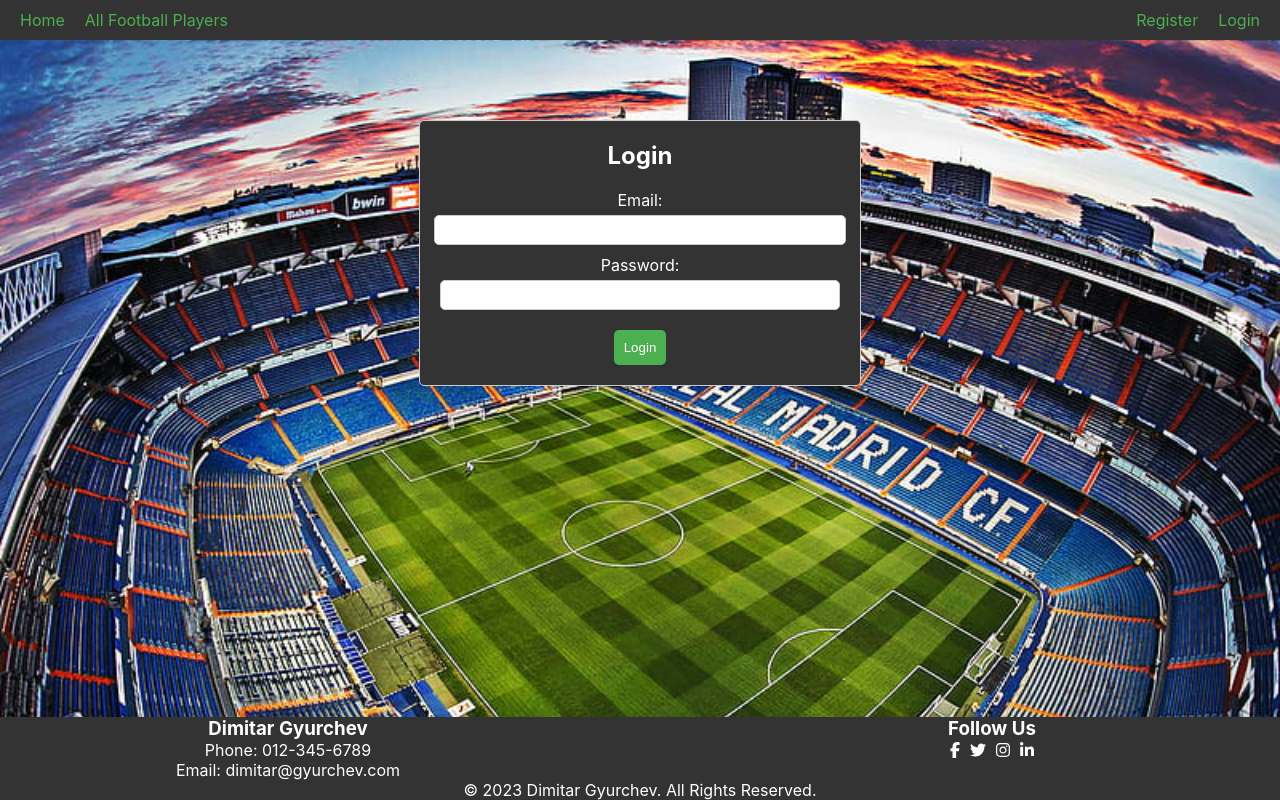
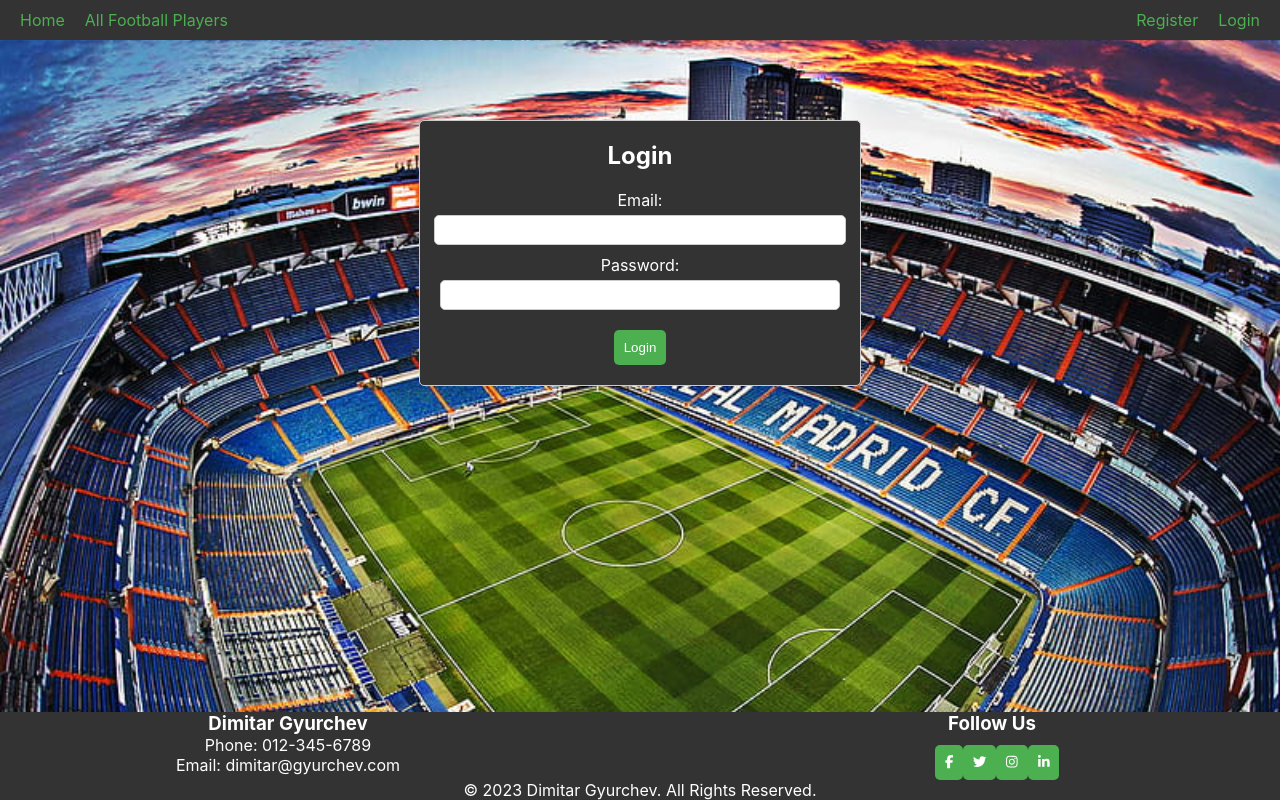
Before and after one commit to DimitarGyurchev/football-players, a React (Create React App) app: page /login in a window 1280 px wide. Built offline with nearby package versions, Linux system fonts and the light colour scheme.

Commit message:
footer style fixed

```diff
--- a/src/components/Footer/Footer.js
+++ b/src/components/Footer/Footer.js
@@ -15,11 +15,14 @@ export const Footer = () => {
                 <div className={styles.footerColumn} id="follow">
                     <h3>Follow Us</h3>
                     <div className={styles.socialIcons}>
-                        <a href="#"><FontAwesomeIcon icon={faFacebookF} /></a>
-                        <a href="#"><FontAwesomeIcon icon={faTwitter} /></a>
-                        <a href="#"><FontAwesomeIcon icon={faInstagram} /></a>
-                        <a href="#"><FontAwesomeIcon icon={faLinkedinIn} /></a>
+                        <ul>
+                            <button type="button" role="link"><FontAwesomeIcon icon={faFacebookF} /></button>
+                            <button type="button" role="link"><FontAwesomeIcon icon={faTwitter} /></button>
+                            <button type="button" role="link"><FontAwesomeIcon icon={faInstagram} /></button>
+                            <button type="button" role="link"><FontAwesomeIcon icon={faLinkedinIn} /></button>
+                        </ul>
                     </div>
+
                 </div>
             </div>
             <div className={styles.footerCopy}>
--- a/src/components/Footer/Footer.module.css
+++ b/src/components/Footer/Footer.module.css
@@ -29,11 +29,18 @@ footer p {
     padding-left: 10px;
 }
 
-.socialIcons a {
+.socialIcons li {
     color: white;
-    margin-right: 10px;
+    display: flex;
+    justify-content: center;
+    align-items: center;
 }
 
-.socialIcons a:hover {
+.socialIcons li:hover {
     color: #4CAF50;
 }
+
+ul {
+    margin: 0;
+    padding-left: 0px;
+}
```
